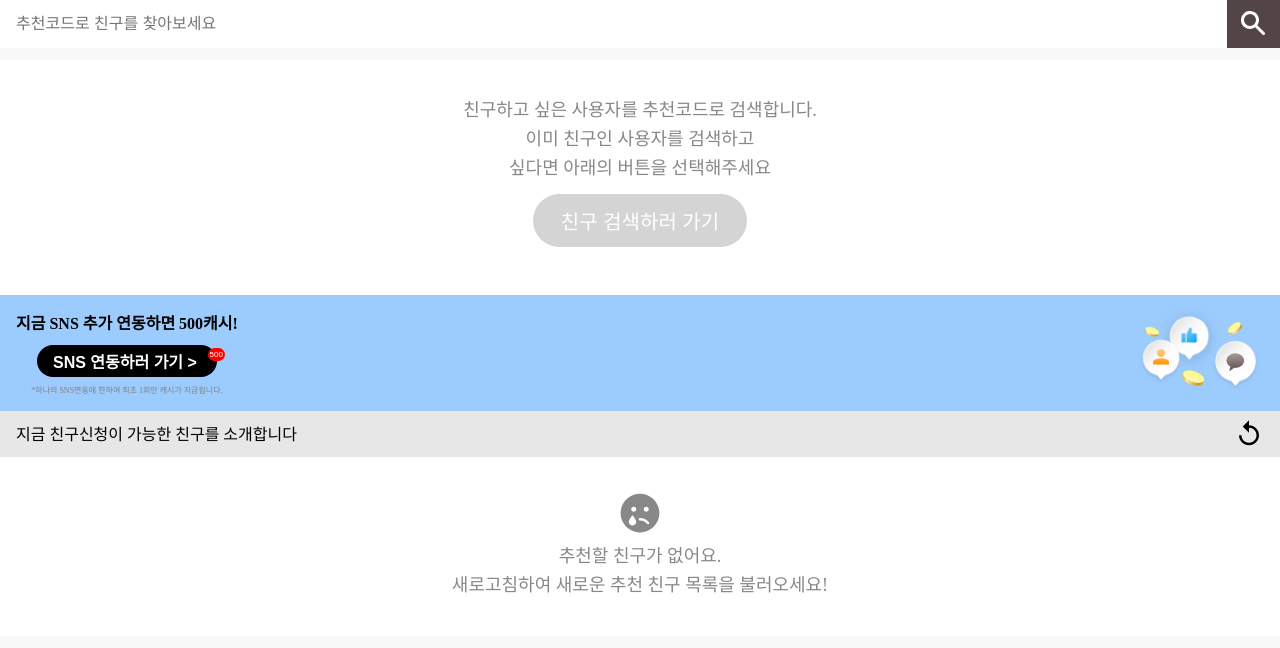
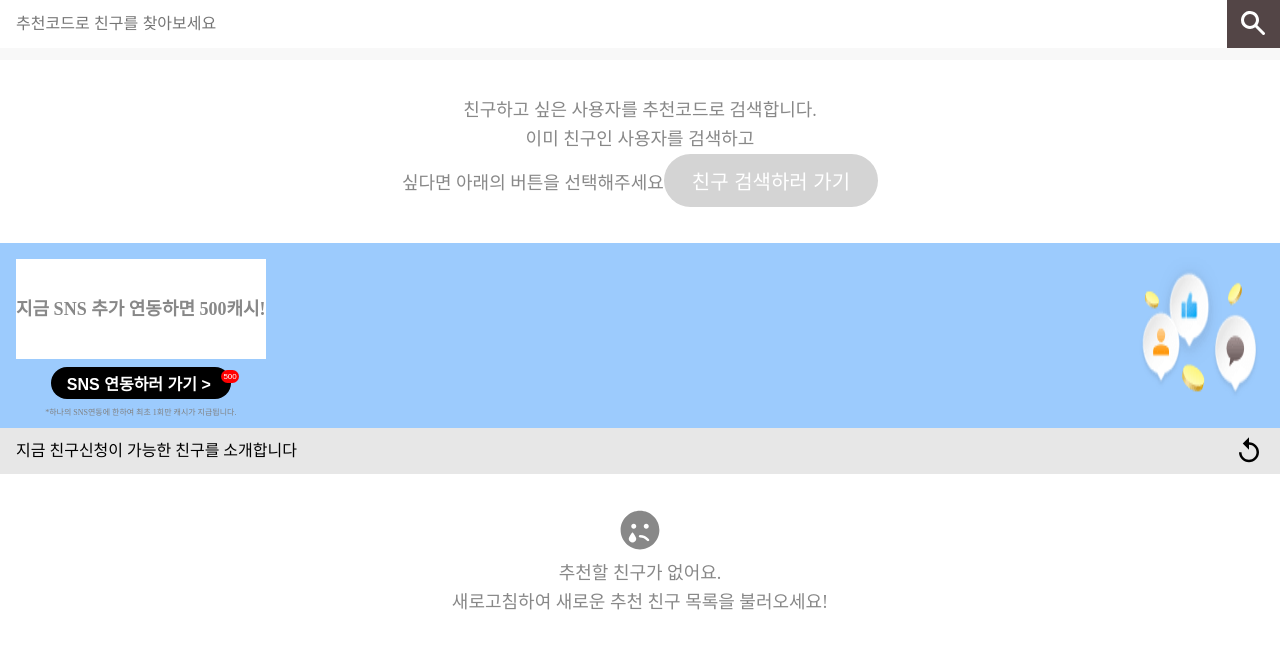
Before and after one commit to Frontend-geonu/onboarding, a Next.js app: page /friend in a window 1280 px wide. Shown: the top 648 px of the page. Built offline with nearby package versions, Linux system fonts and the light colour scheme.

Commit message:
refactor : 친구초대 페이지 리뷰사항 반영

```diff
--- a/src/app.feature/friend/screen/ScreenFriend.tsx
+++ b/src/app.feature/friend/screen/ScreenFriend.tsx
@@ -8,46 +8,21 @@ import useLoading from '@/app.hooks/loadingHook';
 import styled from 'styled-components';
 import Loading from '@/app.components/loading/CommonLoading';
 
-export const Wrapper = styled.div``;
-
-export const Main = styled.div`
-  text-align: center;
-  margin-top: 12px;
-`;
-
-export const ButtonContainer = styled.div`
-  margin: 12px 0px;
-`;
-
-export const Notice = styled.div`
-  padding: 36px 0px;
-  background: white;
-
-  font-size: 1.125rem;
-  color: var(--heavy-gray);
-`;
-
-export const LoadingContainer = styled.div`
-  text-align: center;
-
-  // TODO : 로딩컴포넌트의 세로 위치 잡기
-`;
-
 const ScreenFriend: React.FC = () => {
   const [isLoading, handleReset] = useLoading();
 
   return (
-    <Wrapper>
+    <StyledWrapper>
       <Search />
-      <Main>
-        <Notice>
+      <main>
+        <div className="notice">
           친구하고 싶은 사용자를 추천코드로 검색합니다. <br />
           이미 친구인 사용자를 검색하고
           <br /> 싶다면 아래의 버튼을 선택해주세요
-          <ButtonContainer>
+          <span className="button-wrapper">
             <Button content="친구 검색하러 가기" />
-          </ButtonContainer>
-        </Notice>
+          </span>
+        </div>
         {isLoading ? (
           <>
             <ResetRecommandList
@@ -63,18 +38,37 @@ const ScreenFriend: React.FC = () => {
               isLoading={isLoading}
               handleReset={handleReset}
             />
-            <Notice>
+            <div className="notice">
               <FaSadTear size={40} />
               <div>
                 추천할 친구가 없어요.
                 <br />
                 새로고침하여 새로운 추천 친구 목록을 불러오세요!
               </div>
-            </Notice>
+            </div>
           </>
         )}
-      </Main>
-    </Wrapper>
+      </main>
+    </StyledWrapper>
   );
 };
 export default ScreenFriend;
+
+const StyledWrapper = styled.div`
+  main {
+    text-align: center;
+    margin-top: 12px;
+  }
+
+  .button-wrapper {
+    margin: 12px 0px;
+  }
+
+  .notice {
+    padding: 36px 0px;
+    background: white;
+
+    font-size: 1.125rem;
+    color: var(--heavy-gray);
+  }
+`;
```
